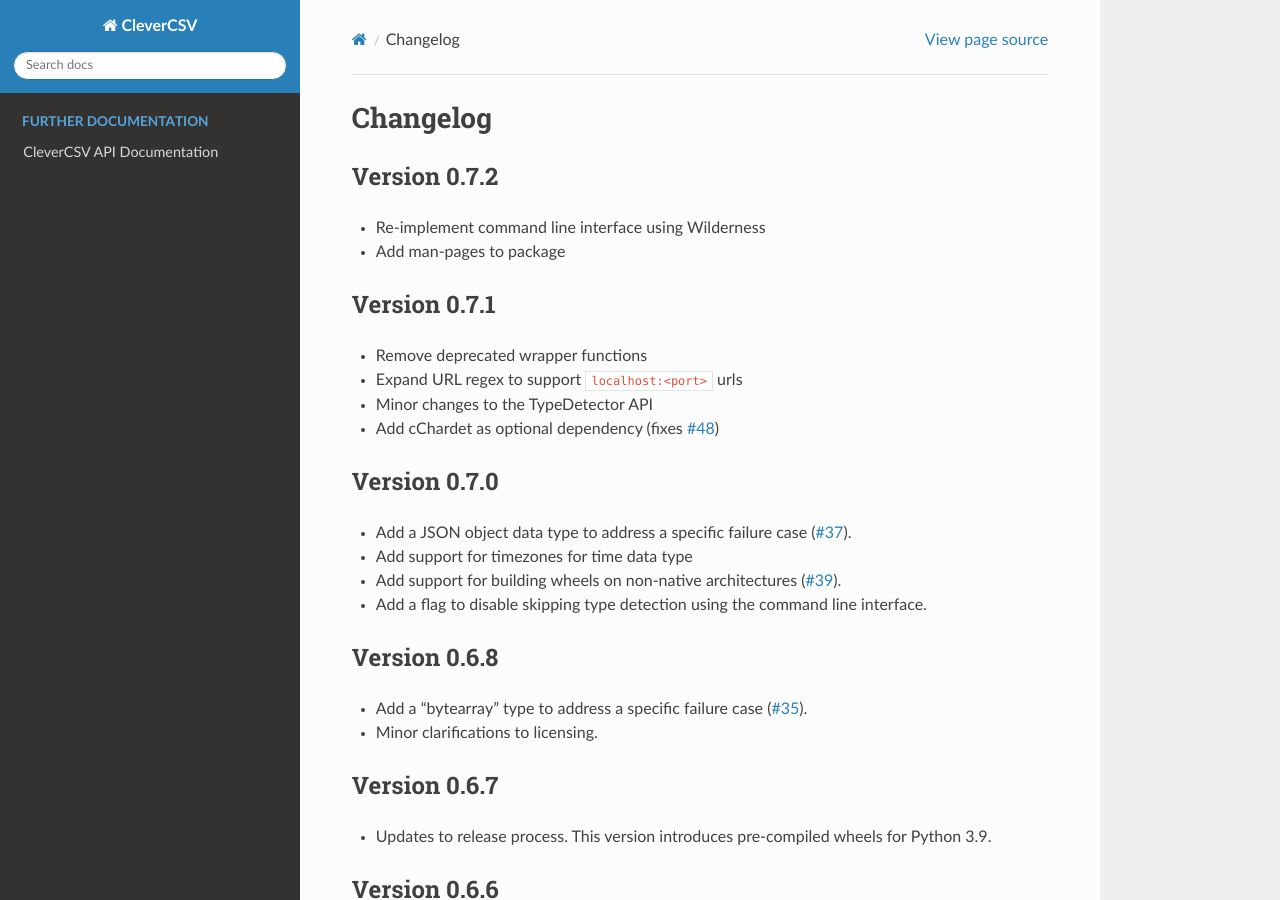
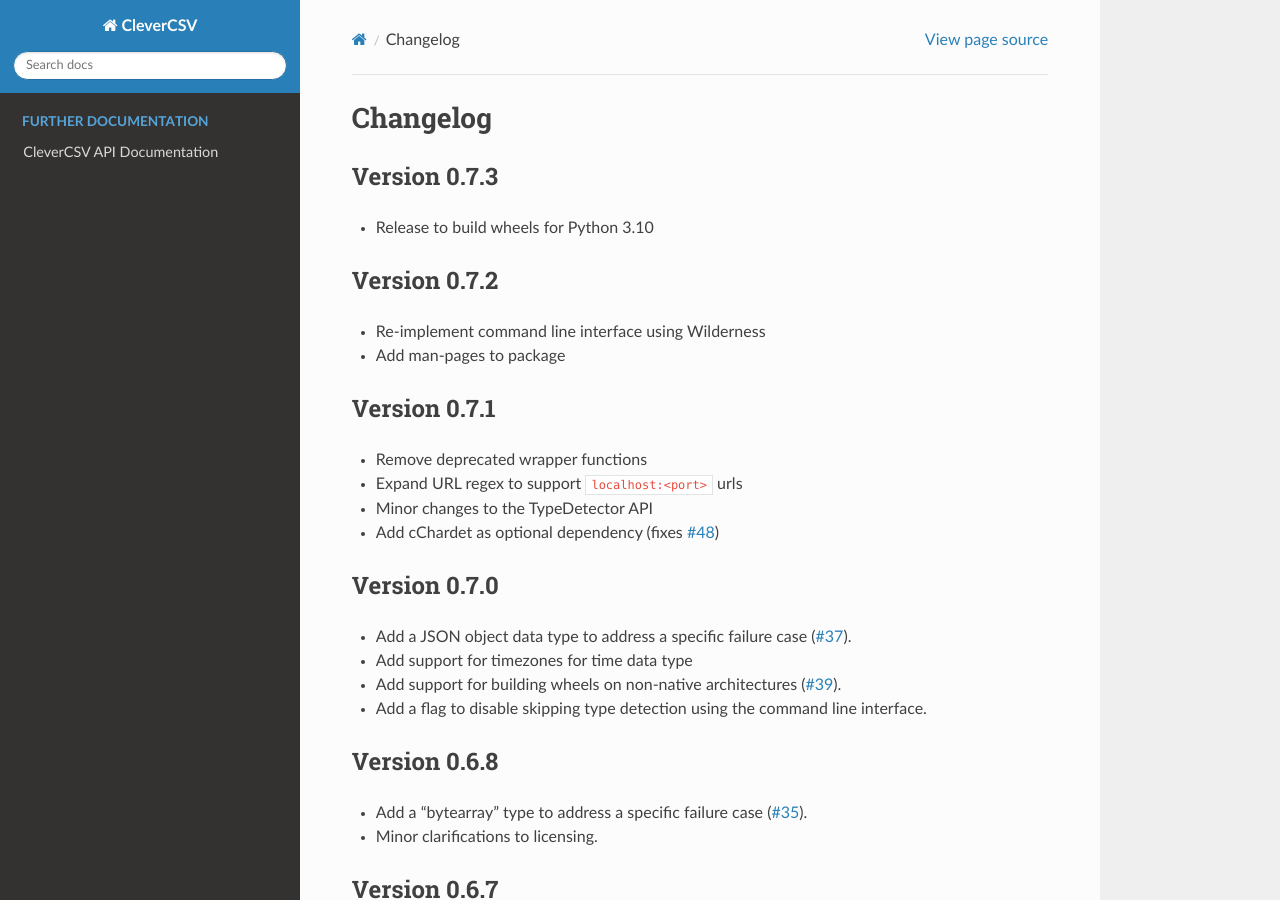
Before and after one commit to alan-turing-institute/CleverCSV, a Sphinx documentation site: the page built from docs/CHANGELOG.rst, in a window 1280 px wide and 900 px high. Built offline with Sphinx 7.4.7 and the Read the Docs theme 2.0.0, drawn with Linux system fonts in a browser that asks for light colours; pages that are not in the unit, such as notebooks, are missing from menus.

Commit message:
CleverCSV Release 0.7.3
* Release to build wheels for Python 3.10

```diff
--- a/docs/CHANGELOG.rst
+++ b/docs/CHANGELOG.rst
@@ -1,6 +1,12 @@
 
 Changelog
 =========
+
+Version 0.7.3
+-------------
+
+
+* Release to build wheels for Python 3.10
 
 Version 0.7.2
 -------------
```
Also changed, not shown: CHANGELOG.md (+4 -0 lines).
